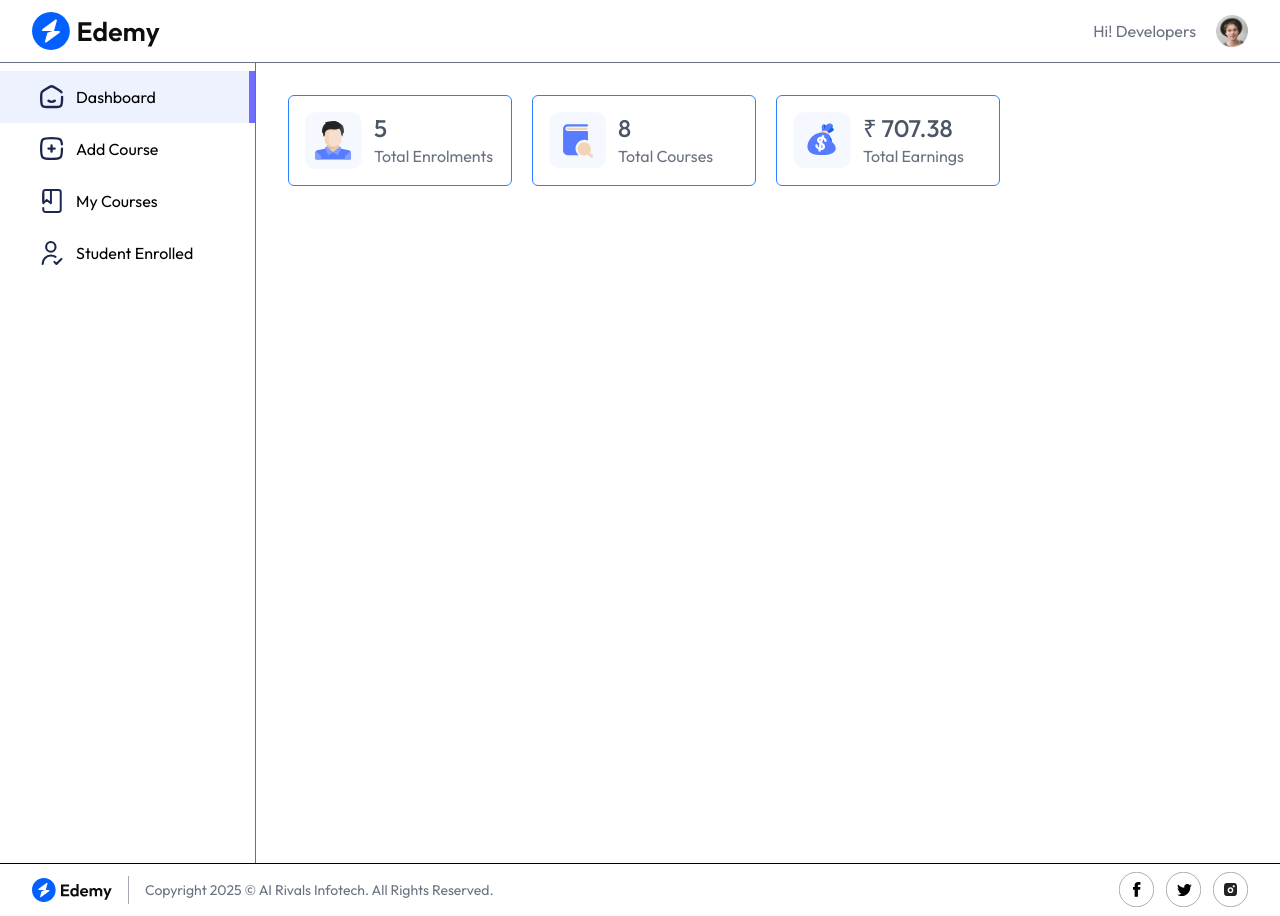
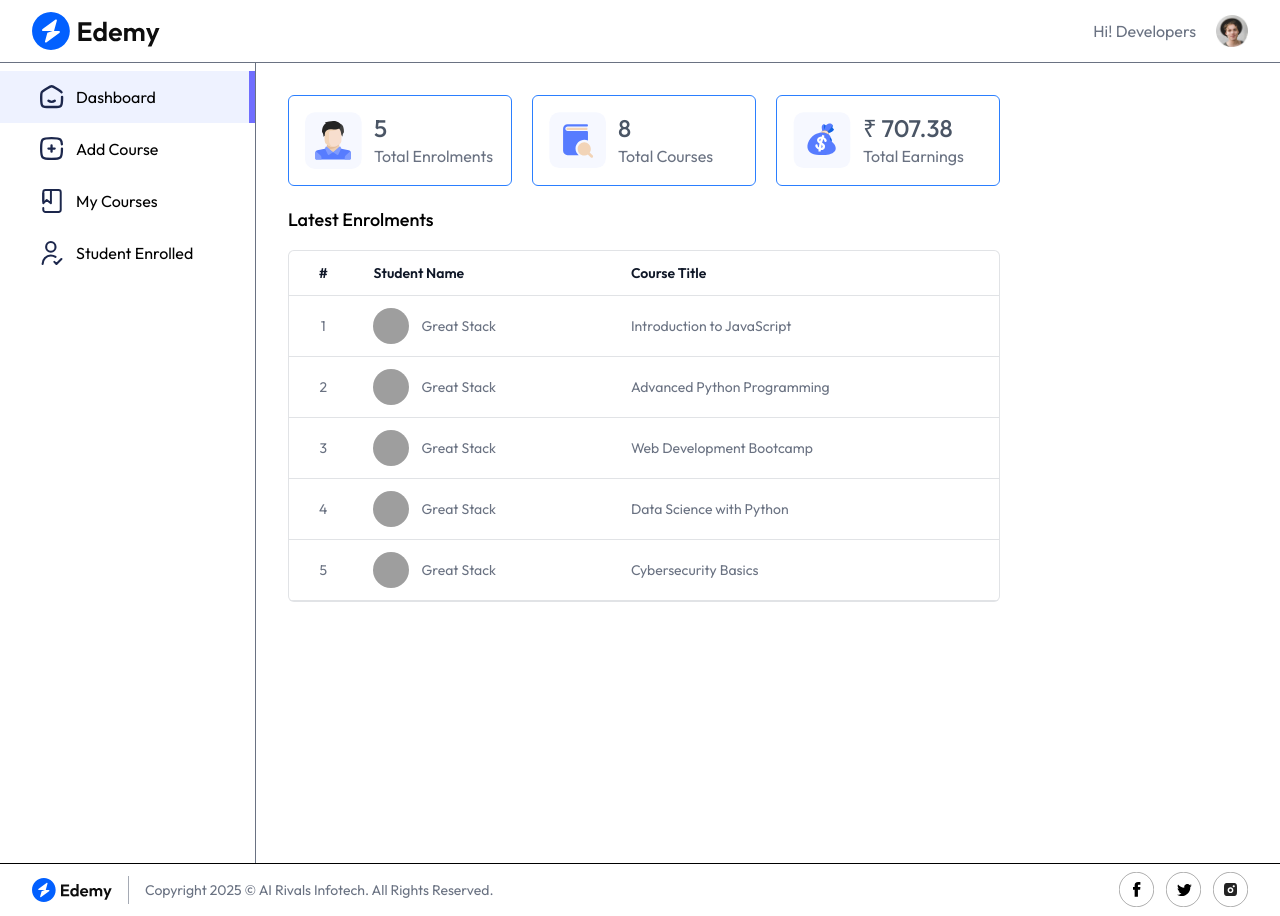
Before and after one commit to maheshsale/lms, a React (Vite) app in the folder client/: page /educator in a window 1280 px wide. Built offline with nearby package versions, Linux system fonts and the light colour scheme; no server answers; grey boxes are pictures that could not be loaded.

Commit message:
Enrolled students list completed

```diff
--- a/client/src/pages/educator/Dashboard.jsx
+++ b/client/src/pages/educator/Dashboard.jsx
@@ -46,6 +46,33 @@
           </div>
 
         </div>
+
+        <div>
+          <h2 className='pb-4 text-lg font-medium'>Latest Enrolments</h2>
+          <div className='flex flex-col items-center max-w-4xl w-full overflow-hidden rounded-md bg-white border border-gray-500/20'>
+            <table className='table-fixed md:table-auto w-full overflow-hidden'>
+              <thead className='text-gray-900 border-b border-gray-500/20 text-sm text-left'>
+                <tr>
+                  <th className='px-4 py-3 font-semibold text-center hidden sm:table-cell'>#</th>
+                  <th className='px-4 py-3 font-semibold'>Student Name</th>
+                  <th className='px-4 py-3 font-semibold'>Course Title</th>
+                </tr>
+              </thead>
+              <tbody className='text-sm text-gray-500'>
+                {dashboardData.enrolledStudentsData.map((item, index) => (
+                  <tr key={index} className='border-b border-gray-500/20'>
+                    <td className='px-4 py-3 text-center hidden sm:table-cell'>{index + 1}</td>
+                    <td className='md:px-4 px-2 py-3 flex items-center space-x-3'>
+                      <img src={item.student.imageUrl} alt='profile' className='w-9 h-9 rounded-full'/>
+                      <span>{item.student.name}</span>
+                    </td>
+                    <td className='px-4 py-3 truncate'>{item.courseTitle}</td>
+                  </tr>
+                ))}
+              </tbody>
+            </table>
+          </div>
+        </div>
       </div>
     </div>
   ) : <Loading />
```
